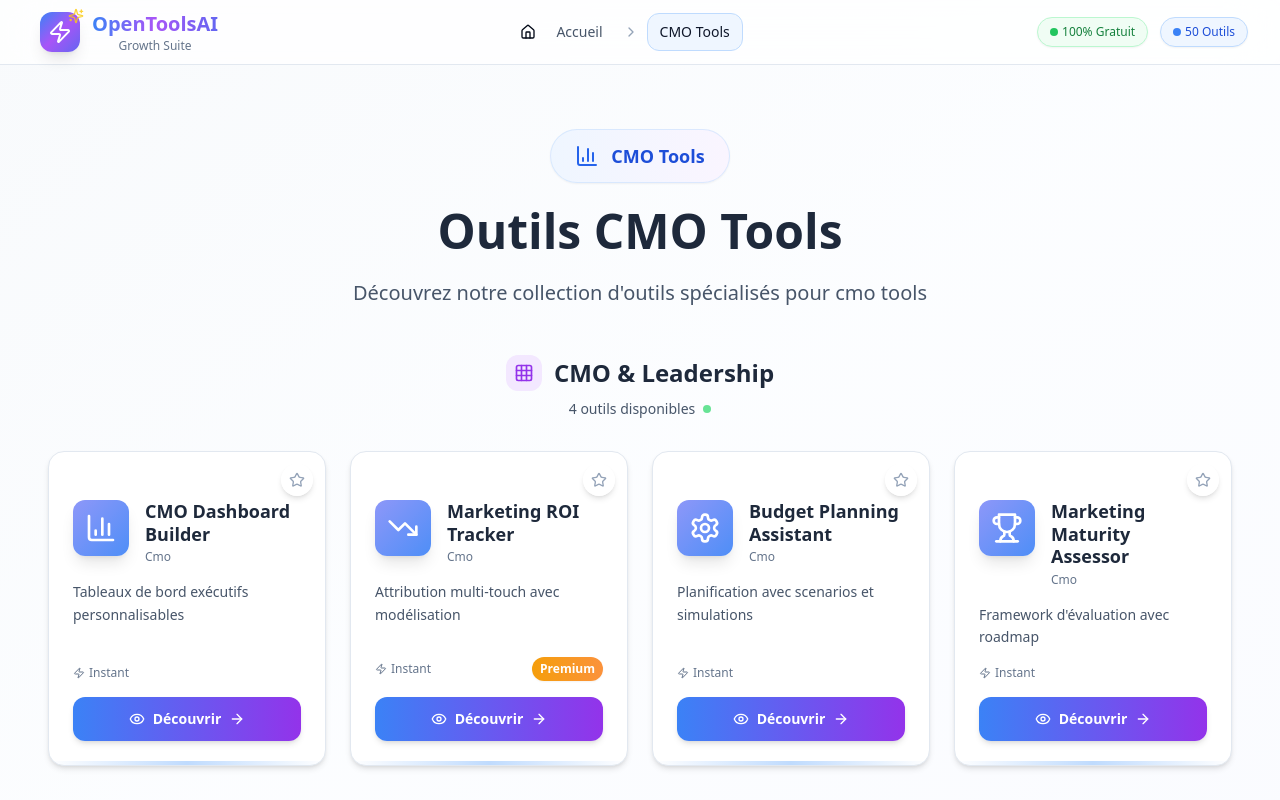
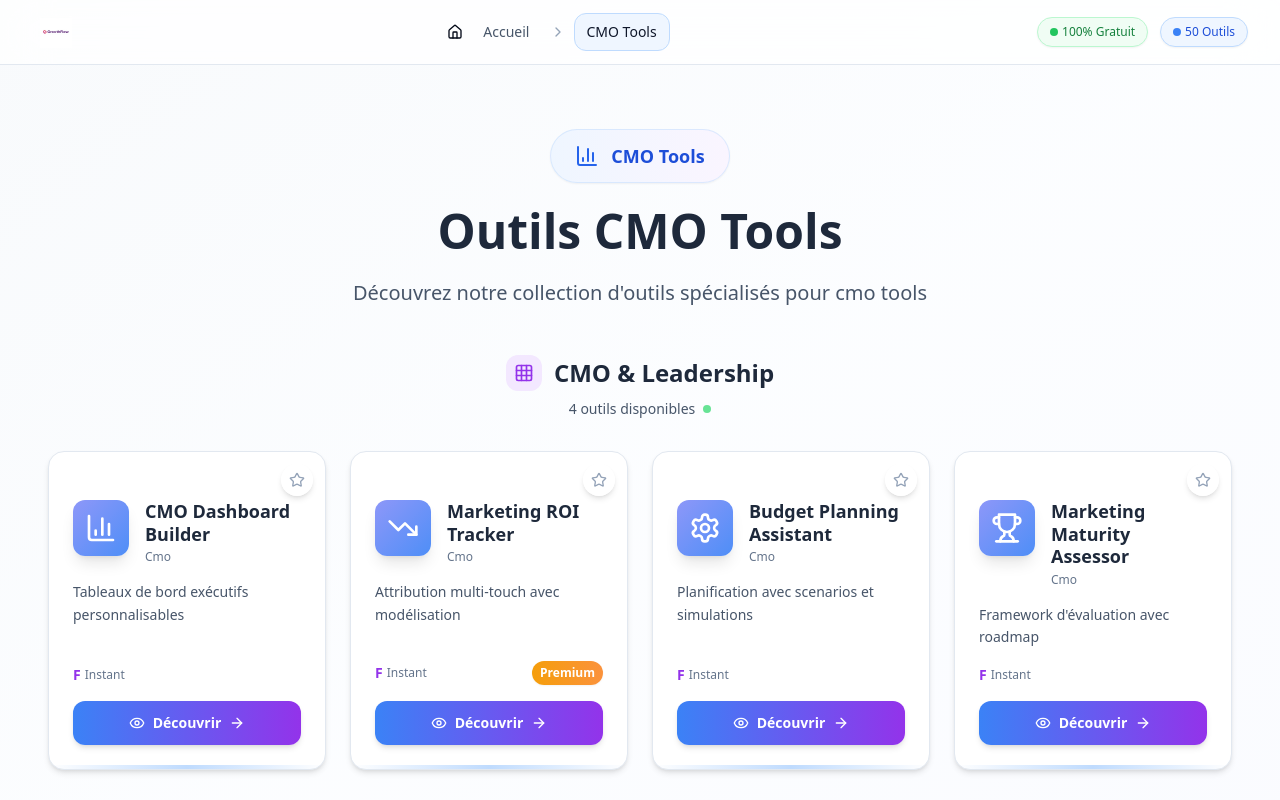
Before and after one commit to Anass-HOUDZI/growthfloow, a React (Vite) app: page /category/cmo in a window 1280 px wide. Shown: the top 800 px of the page. Built offline with nearby package versions, Linux system fonts and the light colour scheme.

Commit message:
Update logo and manufacturer image
Replace the current logo with the new "GrowthFlow" logo across all pages.
Change the manufacturer image to "F" purple.

```diff
--- a/src/components/DashboardHeader.tsx
+++ b/src/components/DashboardHeader.tsx
@@ -1,6 +1,7 @@
 
 import React from 'react';
-import { Star, Zap, Shield, Globe } from 'lucide-react';
+import { Star, Shield, Globe } from 'lucide-react';
+import growthflowLogo from '../assets/growthflow-logo.png';
 
 interface DashboardHeaderProps {
   favoritesCount: number;
@@ -14,13 +15,11 @@ export const DashboardHeader: React.FC<DashboardHeaderProps> = ({
       <div className="container mx-auto px-4 py-4">
         <div className="flex items-center justify-between">
           <div className="flex items-center space-x-3">
-            <div className="w-10 h-10 bg-gradient-to-r from-blue-500 to-purple-600 rounded-xl flex items-center justify-center">
-              <Zap className="w-6 h-6 text-white" />
-            </div>
-            <div>
-              <h2 className="text-xl font-bold text-slate-800">OpenToolsAI</h2>
-              <p className="text-sm text-slate-500">Growth Suite</p>
-            </div>
+            <img
+              src={growthflowLogo}
+              alt="GrowthFlow"
+              className="h-8 w-auto object-contain"
+            />
           </div>
 
           <div className="flex items-center space-x-4">
--- a/src/components/ToolCard.tsx
+++ b/src/components/ToolCard.tsx
@@ -1,6 +1,6 @@
 
 import React from 'react';
-import { Star, Zap, Clock, ArrowRight, Eye } from 'lucide-react';
+import { Star, Clock, ArrowRight, Eye } from 'lucide-react';
 import { TouchOptimized } from './ui/TouchOptimized';
 import { useResponsive } from '../hooks/useResponsive';
 
@@ -86,7 +86,7 @@ export const ToolCard: React.FC<ToolCardProps> = ({
         {/* Métriques et badges */}
         <div className="flex items-center justify-between mb-4">
           <div className="flex items-center space-x-1 text-xs text-slate-500">
-            <Zap className="w-3 h-3" />
+            <span className="text-purple-600 font-bold text-sm">F</span>
             <span>Instant</span>
           </div>
           {tool.isPremium && (
--- a/src/components/hero/CleanHeroSection.tsx
+++ b/src/components/hero/CleanHeroSection.tsx
@@ -1,6 +1,6 @@
 
 import React, { useState, useEffect } from 'react';
-import { Zap, Shield, Globe, TrendingUp, ArrowDown, Search, CheckCircle } from 'lucide-react';
+import { Shield, Globe, TrendingUp, ArrowDown, Search, CheckCircle } from 'lucide-react';
 import { ButtonClean } from '../ui/button-clean';
 import { CardClean } from '../ui/card-clean';
 import { useResponsive } from '../../hooks/useResponsive';
@@ -50,11 +50,11 @@ export const CleanHeroSection: React.FC<CleanHeroSectionProps> = ({ onScrollToTo
         {/* Badge Premium avec plus de marges */}
         <div className="flex justify-center mb-12">
           <CardClean className="inline-flex items-center space-x-4 px-8 py-4 bg-white border-2 border-blue-200 shadow-md">
-            <Zap className="w-6 h-6 text-blue-600" />
+            <span className="text-purple-600 font-bold text-2xl">F</span>
             <span className="text-blue-700 font-bold text-lg">
-              OpenToolsAI Growth Suite Premium
+              GrowthFlow Suite Premium
             </span>
-            <Zap className="w-6 h-6 text-orange-500" />
+            <span className="text-purple-600 font-bold text-2xl">F</span>
           </CardClean>
         </div>
 
@@ -114,7 +114,7 @@ export const CleanHeroSection: React.FC<CleanHeroSectionProps> = ({ onScrollToTo
               transition-all duration-200
             `}
           >
-            <Zap className={`${isMobile ? 'w-5 h-5' : 'w-6 h-6'}`} />
+            <span className={`text-purple-600 font-bold ${isMobile ? 'text-lg' : 'text-2xl'}`}>F</span>
             <span>Découvrir les outils</span>
             <ArrowDown className={`${isMobile ? 'w-4 h-4' : 'w-5 h-5'}`} />
           </button>
--- a/src/components/hero/HeroSection.tsx
+++ b/src/components/hero/HeroSection.tsx
@@ -1,6 +1,6 @@
 
 import React from 'react';
-import { Sparkles, Zap, Shield, Globe, TrendingUp, ArrowDown } from 'lucide-react';
+import { Sparkles, Shield, Globe, TrendingUp, ArrowDown } from 'lucide-react';
 import { useResponsive } from '../../hooks/useResponsive';
 
 interface HeroSectionProps {
@@ -33,7 +33,7 @@ export const HeroSection: React.FC<HeroSectionProps> = ({ onScrollToTools }) =>
         {/* Badge animé amélioré */}
         <div className="inline-flex items-center space-x-2 mb-6 px-5 py-3 bg-gradient-to-r from-blue-50 to-purple-50 border border-blue-200/50 rounded-full shadow-sm">
           <Sparkles className="w-5 h-5 text-blue-600 animate-pulse" />
-          <span className="text-blue-700 font-semibold text-sm sm:text-base">OpenToolsAI Growth Suite</span>
+          <span className="text-blue-700 font-semibold text-sm sm:text-base">GrowthFlow Suite</span>
           <Sparkles className="w-5 h-5 text-purple-600 animate-pulse" />
         </div>
 
@@ -85,7 +85,7 @@ export const HeroSection: React.FC<HeroSectionProps> = ({ onScrollToTools }) =>
             className="group bg-gradient-to-r from-blue-500 to-purple-500 text-white px-8 sm:px-12 py-4 sm:py-5 rounded-2xl font-bold shadow-lg hover:shadow-xl transition-all duration-300 transform hover:scale-105 flex items-center space-x-3 text-base sm:text-lg focus:outline-none focus:ring-2 focus:ring-blue-500 focus:ring-offset-2"
             aria-label="Découvrir les outils disponibles"
           >
-            <Zap className="w-5 h-5 group-hover:animate-pulse" />
+            <span className="text-purple-600 font-bold text-xl group-hover:animate-pulse">F</span>
             <span>Découvrir les outils</span>
             <ArrowDown className="w-4 h-4 group-hover:translate-y-1 transition-transform" />
           </button>
--- a/src/components/hero/RevolutionaryHeroSection.tsx
+++ b/src/components/hero/RevolutionaryHeroSection.tsx
@@ -1,6 +1,6 @@
 
 import React, { useState, useEffect } from 'react';
-import { Sparkles, Zap, Shield, Globe, TrendingUp, ArrowDown, Search, CheckCircle } from 'lucide-react';
+import { Sparkles, Shield, Globe, TrendingUp, ArrowDown, Search, CheckCircle } from 'lucide-react';
 import { StatsCounter } from '../ui/stats-counter';
 import { ModernCard } from '../ui/modern-card';
 import { useResponsive } from '../../hooks/useResponsive';
@@ -58,7 +58,7 @@ export const RevolutionaryHeroSection: React.FC<RevolutionaryHeroSectionProps> =
         >
           <Sparkles className="w-5 h-5 text-blue-600 animate-pulse" />
           <span className="text-blue-700 font-semibold text-sm sm:text-base bg-gradient-to-r from-blue-600 to-purple-600 bg-clip-text text-transparent">
-            OpenToolsAI Growth Suite Premium
+            GrowthFlow Suite Premium
           </span>
           <Sparkles className="w-5 h-5 text-purple-600 animate-pulse animation-delay-2000" />
         </ModernCard>
@@ -143,7 +143,7 @@ export const RevolutionaryHeroSection: React.FC<RevolutionaryHeroSectionProps> =
             aria-label="Découvrir les outils disponibles"
           >
             <span className="relative z-10 flex items-center space-x-3">
-              <Zap className="w-6 h-6 group-hover:animate-pulse" />
+              <span className="text-purple-600 font-bold text-2xl group-hover:animate-pulse">F</span>
               <span>Découvrir les outils</span>
               <ArrowDown className="w-5 h-5 group-hover:translate-y-1 transition-transform" />
             </span>
--- a/src/components/layout/Header/HeaderLogo.tsx
+++ b/src/components/layout/Header/HeaderLogo.tsx
@@ -1,6 +1,6 @@
 
 import React from 'react';
-import { Zap, Sparkles } from 'lucide-react';
+import growthflowLogo from '../../../assets/growthflow-logo.png';
 
 interface HeaderLogoProps {
   onClick?: () => void;
@@ -22,18 +22,11 @@ export const HeaderLogo: React.FC<HeaderLogoProps> = ({ onClick }) => {
       className="flex items-center space-x-3 hover:opacity-80 transition-all duration-300 transform hover:scale-105 focus:outline-none focus:ring-2 focus:ring-blue-500 focus:ring-offset-2 rounded-xl p-2 group"
       aria-label="Retour à l'accueil"
     >
-      <div className="relative">
-        <div className="w-10 h-10 bg-gradient-to-br from-blue-500 via-purple-500 to-indigo-500 rounded-xl flex items-center justify-center shadow-lg group-hover:shadow-xl transition-shadow">
-          <Zap className="w-6 h-6 text-white" />
-        </div>
-        <Sparkles className="absolute -top-1 -right-1 w-4 h-4 text-yellow-400 animate-pulse" />
-      </div>
-      <div className="hidden sm:block">
-        <h1 className="text-xl font-bold bg-gradient-to-r from-blue-500 via-purple-500 to-indigo-500 bg-clip-text text-transparent group-hover:scale-105 transition-transform">
-          OpenToolsAI
-        </h1>
-        <p className="text-xs text-slate-500 font-medium">Growth Suite</p>
-      </div>
+      <img
+        src={growthflowLogo}
+        alt="GrowthFlow"
+        className="h-8 w-auto object-contain"
+      />
     </button>
   );
 };
--- a/src/components/layout/ModernMobileNav.tsx
+++ b/src/components/layout/ModernMobileNav.tsx
@@ -1,6 +1,6 @@
 
 import React, { useState } from 'react';
-import { Menu, X, Home, Settings, Heart, History, Sparkles, Zap } from 'lucide-react';
+import { Menu, X, Home, Settings, Heart, History, Sparkles } from 'lucide-react';
 import { TouchOptimized } from '../ui/TouchOptimized';
 import { useResponsive } from '../../hooks/useResponsive';
 
@@ -26,12 +26,12 @@ export const ModernMobileNav: React.FC<ModernMobileNavProps> = ({ favoritesCount
           <div className="flex items-center space-x-2">
             <div className="relative">
               <div className="w-8 h-8 bg-gradient-to-br from-blue-600 via-purple-600 to-indigo-600 rounded-lg flex items-center justify-center">
-                <Zap className="w-4 h-4 text-white" />
+                <span className="text-white font-bold text-sm">F</span>
               </div>
               <Sparkles className="absolute -top-0.5 -right-0.5 w-3 h-3 text-yellow-400" />
             </div>
             <h1 className="text-lg font-bold bg-gradient-to-r from-blue-600 to-purple-600 bg-clip-text text-transparent">
-              OpenToolsAI
+              GrowthFlow
             </h1>
           </div>
         </div>
@@ -49,10 +49,10 @@ export const ModernMobileNav: React.FC<ModernMobileNavProps> = ({ favoritesCount
             <div className="flex items-center justify-between p-6 border-b border-slate-100 bg-gradient-to-r from-blue-50 to-purple-50">
               <div className="flex items-center space-x-3">
                 <div className="w-10 h-10 bg-gradient-to-br from-blue-600 via-purple-600 to-indigo-600 rounded-xl flex items-center justify-center">
-                  <Zap className="w-6 h-6 text-white" />
+                  <span className="text-white font-bold text-lg">F</span>
                 </div>
                 <div>
-                  <h2 className="text-lg font-bold text-slate-800">OpenToolsAI</h2>
+                  <h2 className="text-lg font-bold text-slate-800">GrowthFlow</h2>
                   <p className="text-sm text-slate-600">Growth Suite</p>
                 </div>
               </div>
```
Also changed, not shown: src/assets/growthflow-logo.png (added).
